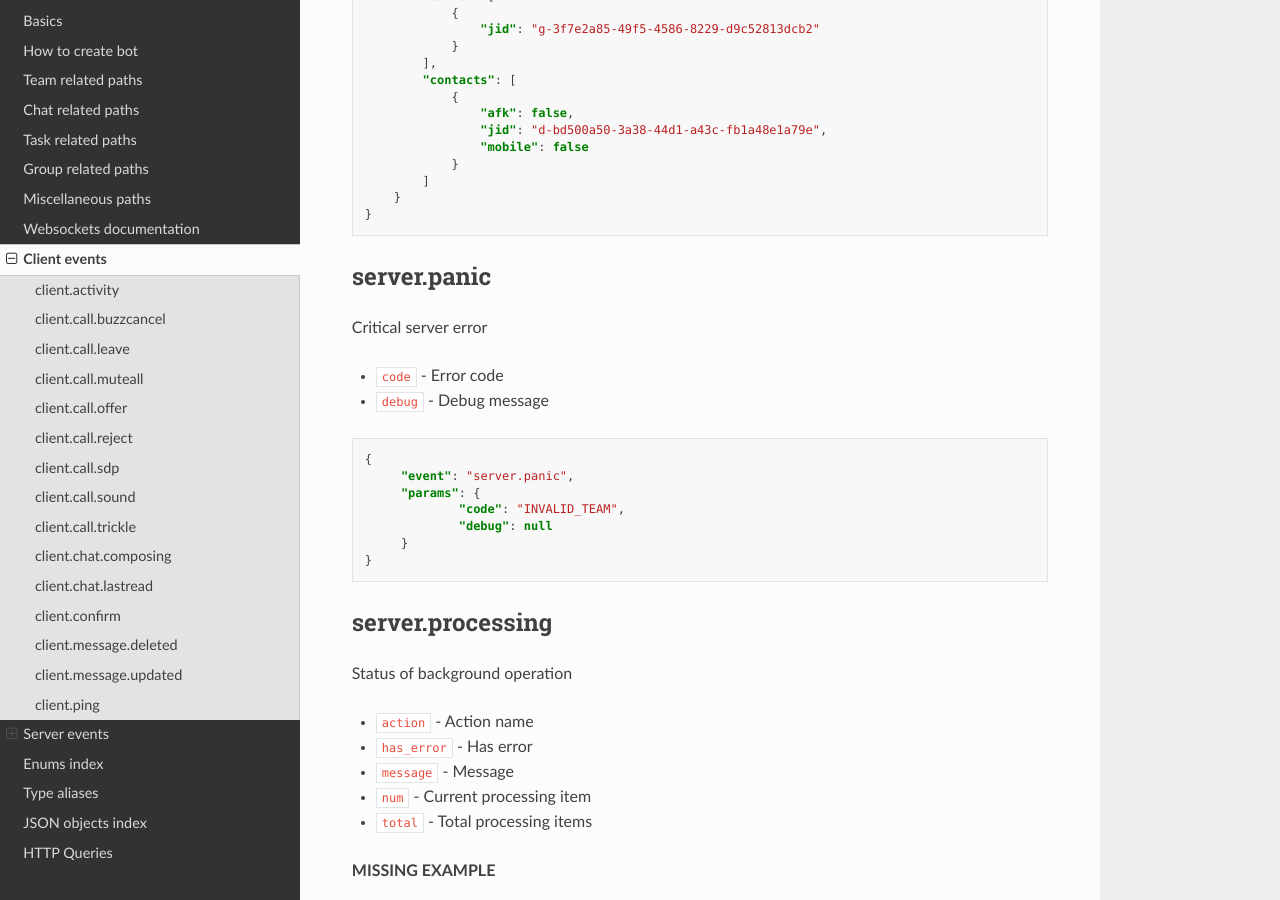
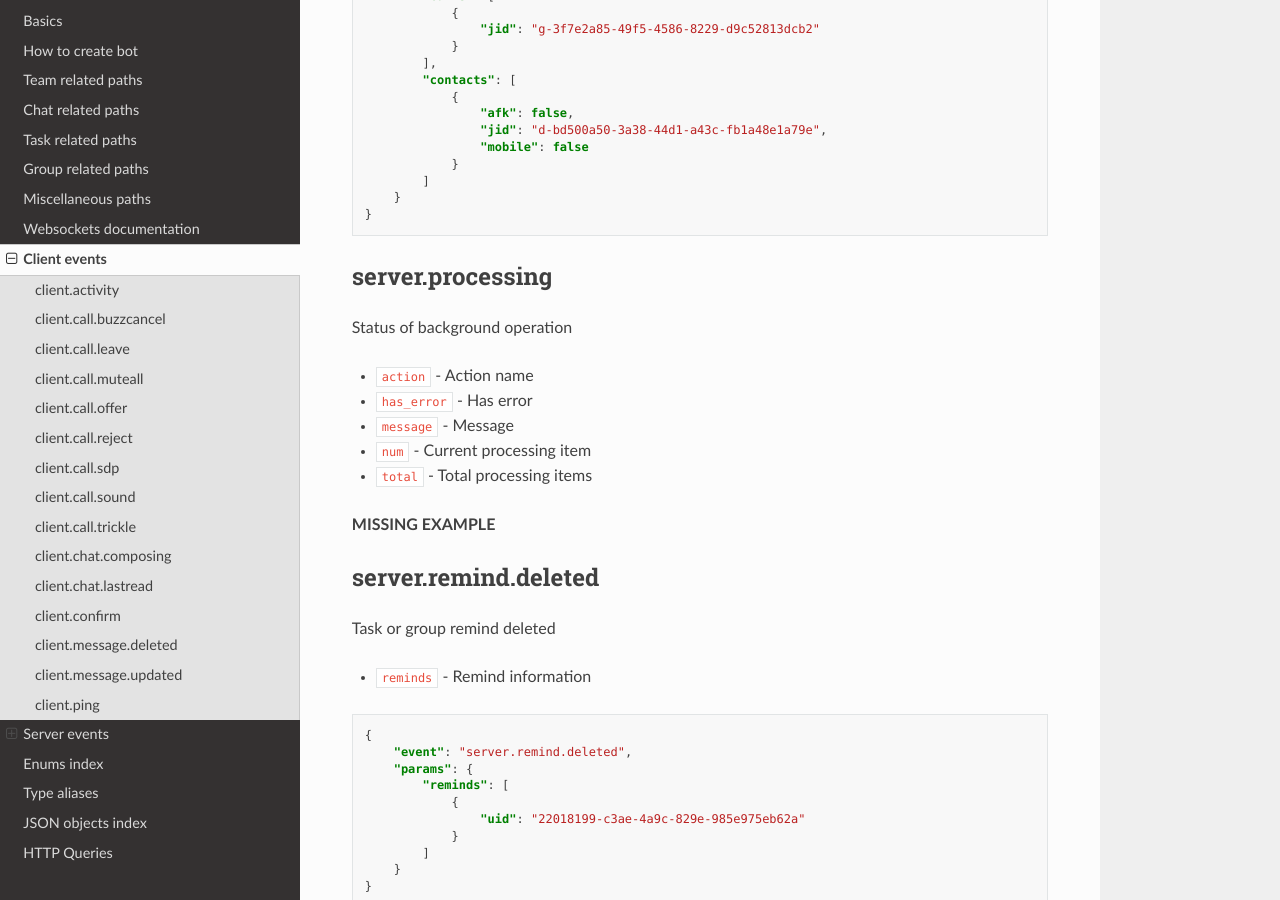
Before and after one commit to tada-team/tdproto-sphinx, a Sphinx documentation site: the page built from docs/events.rst, in a window 1280 px wide and 900 px high, scrolled down 17288 px. Built offline with Sphinx 7.4.7 and the Read the Docs theme 2.0.0, drawn with Linux system fonts in a browser that asks for light colours.

Commit message:
Update from upstream

```diff
--- a/docs/events.rst
+++ b/docs/events.rst
@@ -927,25 +927,6 @@ Online team members and current active calls
    }
 
 
-server.panic
-----------------------------------------------------------------------------
-
-Critical server error
-
-* ``code`` - Error code
-* ``debug`` - Debug message
-
-.. code-block:: json
-
-   {
-   	"event": "server.panic",
-   	"params": {
-   		"code": "INVALID_TEAM",
-   		"debug": null
-   	}
-   }
-
-
 server.processing
 ----------------------------------------------------------------------------
 
```
Also changed, not shown: docs/data_index.rst (+66 -2 lines), 2 other files.
